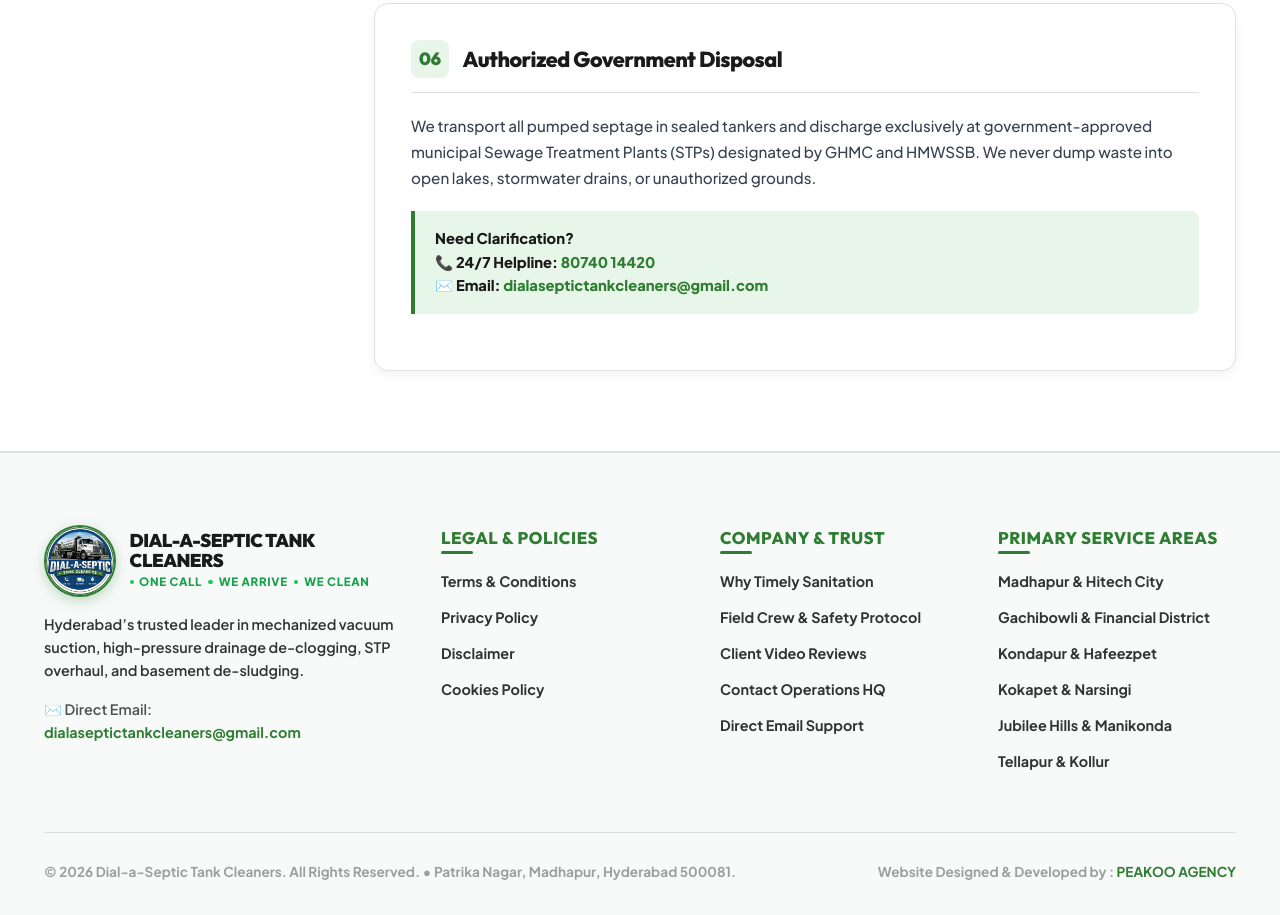
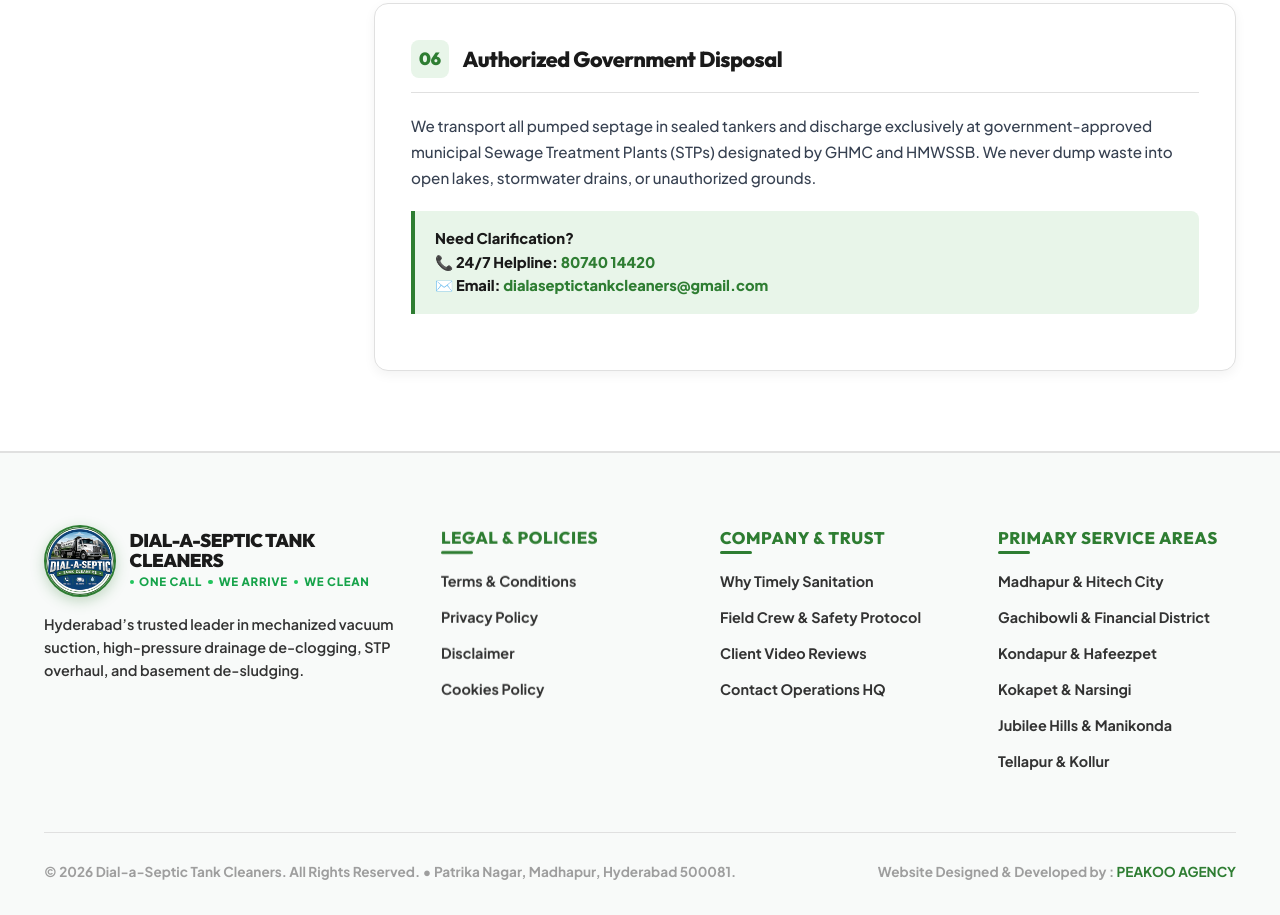
Before and after one commit to dialaseptictankcleaners1/dialaseptictankcleaners, a plain HTML site: page disclaimer.html in a window 1280 px wide. Shown: the part 2014-2929 px from the top of the page. Drawn offline with Linux system fonts and the light colour scheme.

Commit message:
updated new pages..( ready)

```diff
--- a/disclaimer.html
+++ b/disclaimer.html
@@ -231,13 +231,7 @@
             Hyderabad’s trusted leader in mechanized vacuum suction, high-pressure drainage de-clogging, STP overhaul,
             and basement de-sludging.
           </p>
-          <p class="footer-contact-email" style="margin-top: 0.85rem; font-size: 0.9rem;">
-            <span style="opacity: 0.85;">✉️ Direct Email:</span><br>
-            <a href="mailto:dialaseptictankcleaners@gmail.com"
-              style="color: var(--primary-brand); font-weight: 700; word-break: break-all; text-decoration: none;">
-              dialaseptictankcleaners@gmail.com
-            </a>
-          </p>
+
         </div>
 
         <div class="footer-col reveal">
@@ -258,7 +252,7 @@
             <li><a href="index.html#about">Field Crew &amp; Safety Protocol</a></li>
             <li><a href="index.html#reviews">Client Video Reviews</a></li>
             <li><a href="contact.html">Contact Operations HQ</a></li>
-            <li><a href="mailto:dialaseptictankcleaners@gmail.com">Direct Email Support</a></li>
+
           </ul>
         </div>
 
```
Also changed, not shown: contact.html (+2 -8 lines), cookies.html (+2 -8 lines), index.html (+2 -8 lines), privacy-policy.html (+2 -8 lines), services.html (+2 -8 lines), terms.html (+2 -8 lines).
